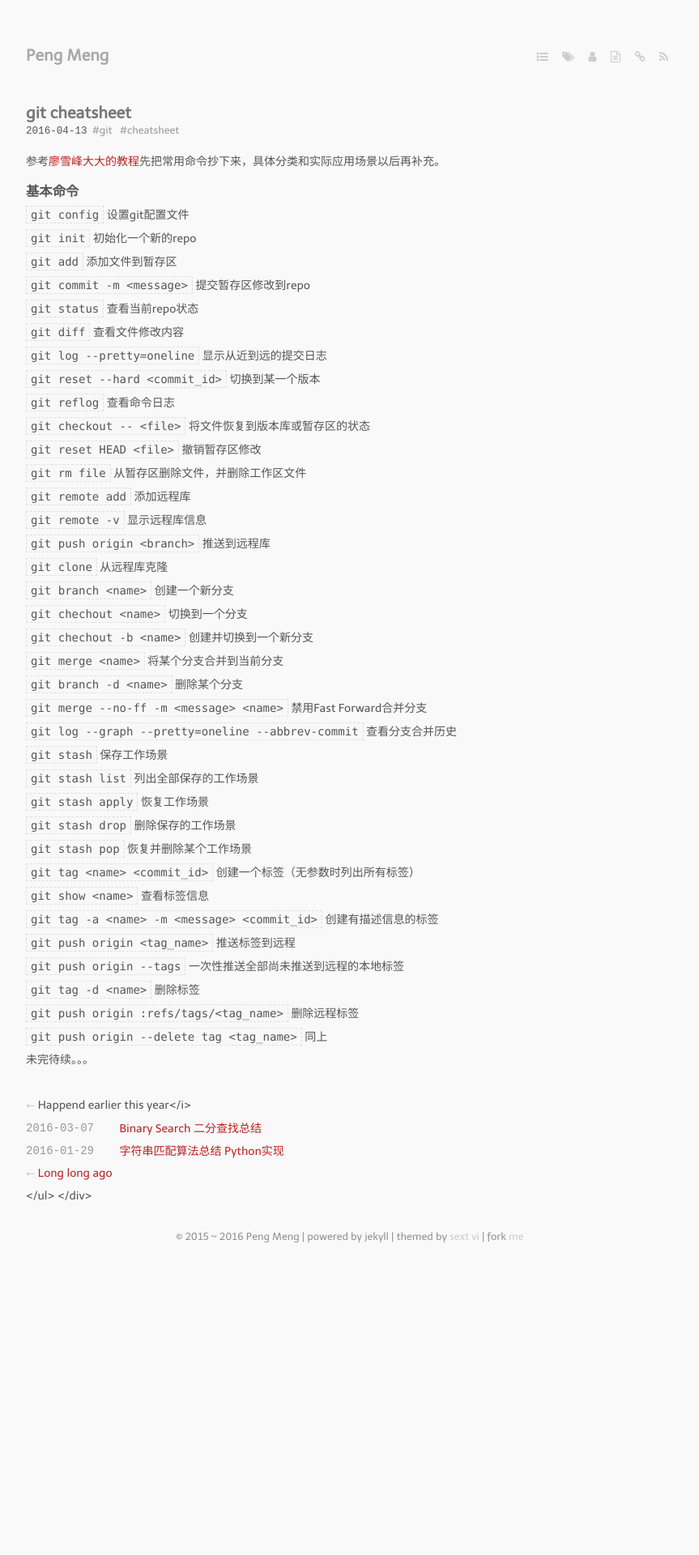
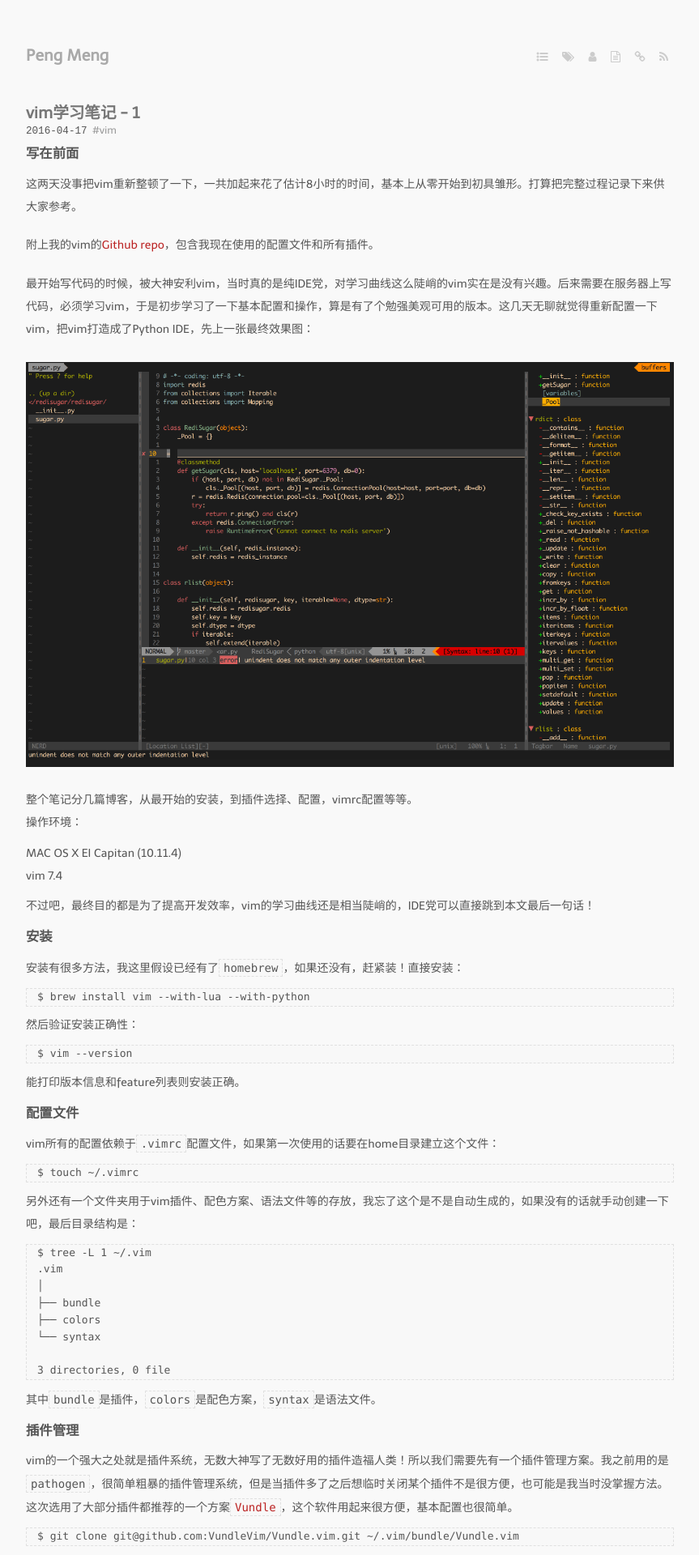
Before and after one commit to pengmeng/pengmeng.github.io, a Jekyll site: the page built from index.markdown, in a window 1280 px wide. Shown: the top 1920 px of the page at 81% size, without its empty margins (208-1071 px from the left). Built offline with Jekyll 4.4.1, drawn with Linux system fonts in a browser that asks for light colours; nearby versions of some CDN libraries; before the commit the page ends 1548 px from its top, so only the background shows below that; some of the changed text lies outside the part shown.

Commit message:
add new favicon and update bottom title font and add new article

````diff
--- a/_layouts/default.html
+++ b/_layouts/default.html
@@ -8,7 +8,7 @@
     {% else %}
     <title>{{ site.name }}</title>
     {% endif %}
-    <link rel="shortcut icon" href="/favicon.ico">
+    <link rel="shortcut icon" href="/favicon.png" type="image/png">
     <link href="/atom.xml" rel="alternate" title="{{ site.name }}" type="application/atom+xml" />
     <link rel="stylesheet" href="//cdnjs.cloudflare.com/ajax/libs/font-awesome/4.2.0/css/font-awesome.min.css">
     <link rel="stylesheet" href="/media/css/style.css">
--- /dev/null
+++ b/_posts/2016-04-17-vim-study-note-1.markdown
@@ -0,0 +1,160 @@
+---
+title: 'vim学习笔记 - 1'
+guid: f56344674a11664ef187c7526589c626
+comments: true
+layout: post
+tags:
+     - vim
+---
+
+### 写在前面
+这两天没事把vim重新整顿了一下，一共加起来花了估计8小时的时间，基本上从零开始到初具雏形。打算把完整过程记录下来供大家参考。
+
+附上我的vim的[Github repo](https://github.com/pengmeng/crazy-vim)，包含我现在使用的配置文件和所有插件。
+
+最开始写代码的时候，被大神安利vim，当时真的是纯IDE党，对学习曲线这么陡峭的vim实在是没有兴趣。后来需要在服务器上写代码，必须学习vim，于是初步学习了一下基本配置和操作，算是有了个勉强美观可用的版本。这几天无聊就觉得重新配置一下vim，把vim打造成了Python IDE，先上一张最终效果图：
+
+![](/media/files/2016/04/vim-preview.png)
+
+整个笔记分几篇博客，从最开始的安装，到插件选择、配置，vimrc配置等等。
+操作环境：
+
+ - MAC OS X EI Capitan (10.11.4)
+ - vim 7.4
+
+不过吧，最终目的都是为了提高开发效率，vim的学习曲线还是相当陡峭的，IDE党可以直接跳到本文最后一句话！
+
+### 安装
+安装有很多方法，我这里假设已经有了`homebrew`，如果还没有，赶紧装！直接安装：
+
+```
+$ brew install vim --with-lua --with-python
+```
+然后验证安装正确性：
+
+```
+$ vim --version
+```
+能打印版本信息和feature列表则安装正确。
+
+### 配置文件
+vim所有的配置依赖于`.vimrc`配置文件，如果第一次使用的话要在home目录建立这个文件：
+
+```
+$ touch ~/.vimrc
+```
+另外还有一个文件夹用于vim插件、配色方案、语法文件等的存放，我忘了这个是不是自动生成的，如果没有的话就手动创建一下吧，最后目录结构是：
+
+```
+$ tree -L 1 ~/.vim
+.vim
+│
+├── bundle
+├── colors
+└── syntax
+
+3 directories, 0 file
+```
+其中`bundle`是插件，`colors`是配色方案，`syntax`是语法文件。
+
+### 插件管理
+vim的一个强大之处就是插件系统，无数大神写了无数好用的插件造福人类！所以我们需要先有一个插件管理方案。我之前用的是`pathogen`，很简单粗暴的插件管理系统，但是当插件多了之后想临时关闭某个插件不是很方便，也可能是我当时没掌握方法。这次选用了大部分插件都推荐的一个方案[`Vundle`](https://github.com/VundleVim/Vundle.vim)，这个软件用起来很方便，基本配置也很简单。
+
+```
+$ git clone git@github.com:VundleVim/Vundle.vim.git ~/.vim/bundle/Vundle.vim
+```
+然后把Vundle repo里面推荐的配置复制到`.vimrc`中，我删减了一部分，只留下了关键配置：
+
+``` vim
+"" Configuration for Vundle
+set nocompatible              " be iMproved, required
+filetype off                  " required
+
+" set the runtime path to include Vundle and initialize
+set rtp+=~/.vim/bundle/Vundle.vim
+call vundle#begin()
+
+Plugin 'VundleVim/Vundle.vim'
+" More plugin goes here
+
+" All of your Plugins must be added before the following line
+call vundle#end()            " required
+filetype plugin indent on    " required
+filetype plugin on
+filetype on
+" Brief help
+" :PluginList       - lists configured plugins
+" :PluginInstall    - installs plugins; append `!` to update or just :PluginUpdate
+" :PluginSearch foo - searches for foo; append `!` to refresh local cache
+" :PluginClean      - confirms removal of unused plugins; append `!` to auto-approve removal
+
+"" END Vundle
+```
+
+之后如果需要使用新的插件只需要增加`Plugin`并执行`:PluginInstall`即可。现在我们已经有了配置文件和插件管理系统，可以开始配置vim的后续活动了。
+
+### 基本配置
+现在的vim没有任何配置，看起来很丑，所以先进行一些基本配置，具体请参考我的[`.vimrc`](https://github.com/pengmeng/crazy-vim/blob/master/.vimrc)文件中`General Configuration`中`functional`和`indent`部分。这进行了基本的行号显示、语法高亮、编码、搜索方式、缩进等等设置，具体某个设置不知道可以Google。这段设置也是我很早之前从别人那里粘贴来的，出处已不可考。这里贴一个demo，之后更新以repo中为准：
+
+``` vim
+"functional
+let mapleader=";"
+set encoding=utf-8
+set clipboard=unnamed " 支持系统剪贴板
+
+set shortmess=atI
+autocmd BufEnter * :syntax sync fromstart
+
+set showcmd         " 显示命令
+set lz              " 当运行宏时，在命令执行完成之前，不重绘屏幕
+set hid             " 可以在没有保存的情况下切换buffer
+set backspace=eol,start,indent
+set whichwrap+=<,>,h,l " 退格键和方向键可以换行
+set incsearch       " 增量式搜索
+set hlsearch        " 高亮搜索
+set magic           " 额，自己:h magic吧，一行很难解释
+set showmatch       " 显示匹配的括号
+set nobackup        " 关闭备份
+set nowb
+set noswapfile      " 不使用swp文件，注意，错误退出后无法恢复
+set lbr             " 在breakat字符处而不是最后一个字符处断行
+set wildmenu
+set nofen
+set fdl=10
+set foldlevel=99
+
+"indent
+filetype indent on
+set autoindent
+set copyindent
+set expandtab
+set smarttab
+set shiftwidth=4
+set tabstop=4
+set softtabstop=4
+
+"appearance
+set shortmess=atI
+set nu
+set ruler
+set cursorline
+syntax enable
+syntax on
+set t_Co=256
+set background=dark
+```
+
+### 基本操作
+现在我们有了配置过的vim，虽然丑一点，但还是可以稳定工作的，下一步就要学习vim的基本操作了。vim的操作和各种快捷键组合简直复杂，基本上可以写一篇独立的博客来说了。之前一篇[Vim 快捷键总结](http://pengmeng.me/2015/08/10/vim-shortcuts.html)做了基本操作的总结，这里再推荐Stack Overflow上的帖子[What are the most-used vim commands/keypresses?](http://stackoverflow.com/questions/5400806/what-are-the-most-used-vim-commands-keypresses/5400978#5400978)。
+
+### 编辑/查看多个文件
+vim提供了window，buffer，tab三种方式进行单个文件的多窗口浏览以及编辑多个文件的功能。三个有联系也有区别，这一部分之后单独写一篇学习笔记。
+一个很广泛的说法就是，vim大神都用buffer。
+[学习笔记敬请期待]()
+
+### 下期预告
+下一篇学习笔记中将介绍最开始提到的各种插件的安装和基本使用。
+
+### 最后一句话
+文章开头提到了IDE党请直接跳到最后一句话：
+**配置整个vim用了大概8小时时间，有这时间我为啥不直接用IDE呢！（小s冷漠）**
--- a/media/css/style.css
+++ b/media/css/style.css
@@ -148,7 +148,7 @@ article {
       margin: 0 2em;
       color: #e9e9e9; }
     article .divider header #header h1 a, header #header h1 article .divider a, article .divider .meta .tags a, article .meta .tags .divider a, article .divider a {
-      font-family: "telexregular", "Hiragino Sans GB", "Microsoft YaHei", sans-serif;
+      font-family: "Microsoft YaHei", "telexregular", "Hiragino Sans GB", sans-serif;
       margin: 0 2em; }
       article .divider header #header h1 a i, header #header h1 article .divider a i, article .divider .meta .tags a i, article .meta .tags .divider a i, article .divider a i {
         color: #999999;
````
Also changed, not shown: favicon.png (added), media/files/2016/04/vim-preview.png (added).
